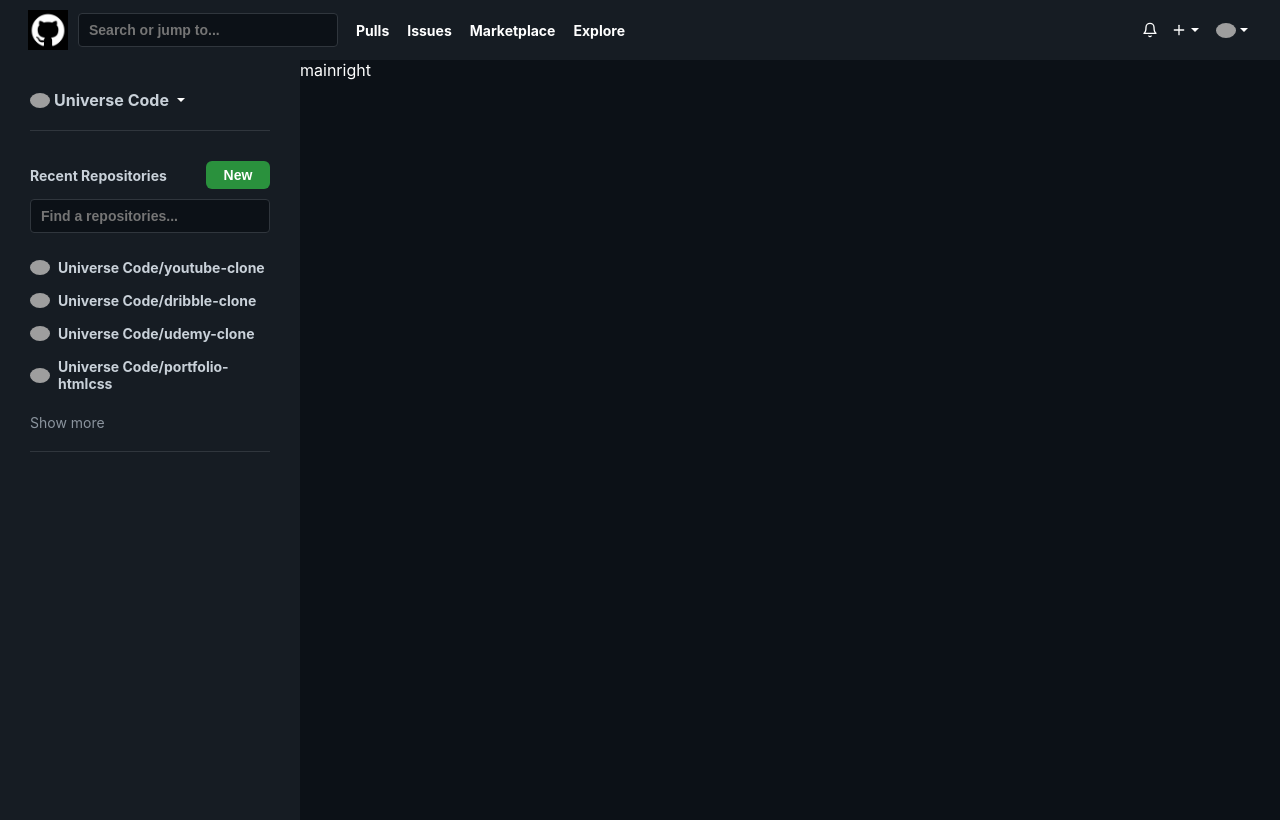
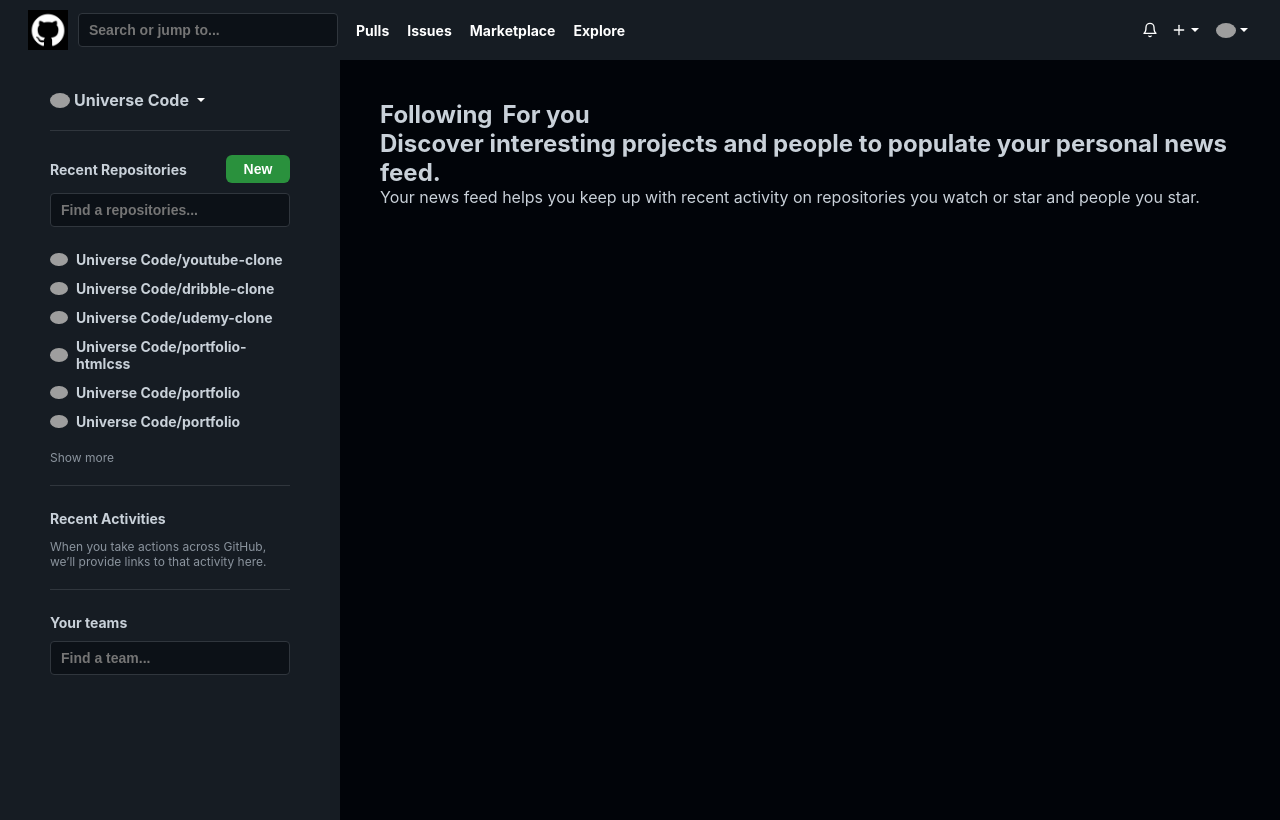
Before and after one commit to Cesare10-dev/github-clone-rt, a React (Create React App) app: page / in a window 1280 px wide. Built offline with nearby package versions, Linux system fonts and the light colour scheme; grey boxes are pictures that could not be loaded.

Commit message:
mainleft done

```diff
--- a/src/components/Main.jsx
+++ b/src/components/Main.jsx
@@ -46,10 +46,49 @@
 
           {/* Line */}
           <div className="line" />
+
+          <div className="recentRepo">
+            <div className="recentRepos">
+              <h2>Recent Activities</h2>
+            </div>
+            <p>
+              When you take actions across GitHub, we’ll provide links to that
+              activity here.
+            </p>
+          </div>
+
+          {/* Line */}
+          <div className="line" />
+
+          <div className="recentRepo">
+            <div className="recentRepos">
+              <h2>Your teams</h2>
+            </div>
+            <input type="text" placeholder="Find a team..." />
+          </div>
         </div>
       </div>
       {/* Right */}
-      <div className="mainRight">mainright</div>
+      <div className="mainRight">
+        <div className="marginRightContainer">
+          <div className="menu">
+            <h2>Following</h2>
+            <h2>For you</h2>
+          </div>
+
+          <div className="box">
+            <h2>
+              Discover interesting projects and people to populate your personal
+              news feed.
+            </h2>
+            <p>
+              Your news feed helps you keep up with recent activity on
+              repositories you <span>watch</span> or <span>star</span> and
+              people you <span>star</span>.
+            </p>
+          </div>
+        </div>
+      </div>
     </main>
   );
 }
--- a/src/lists.json
+++ b/src/lists.json
@@ -14,5 +14,13 @@
   {
     "name": "Universe Code",
     "repo": "portfolio-htmlcss"
+  },
+  {
+    "name": "Universe Code",
+    "repo": "portfolio"
+  },
+  {
+    "name": "Universe Code",
+    "repo": "portfolio"
   }
 ]
--- a/src/styles/_main.scss
+++ b/src/styles/_main.scss
@@ -5,7 +5,7 @@
   display: flex;
 
   .mainLeftContainer {
-    width: 300px;
+    width: 340px;
     background-color: #161c23;
 
     .mainLeft {
@@ -43,7 +43,7 @@
 
       .recentRepo {
         width: 100%;
-        margin: 30px auto 8px;
+        margin: 24px auto 8px;
         .recentRepos {
           display: flex;
           align-items: center;
@@ -55,7 +55,6 @@
           }
 
           button {
-            display: inline-block;
             cursor: pointer;
             width: 64px;
             height: 28px;
@@ -81,6 +80,11 @@
           border: 1px solid #30363d;
           border-radius: 4px;
         }
+        p {
+          margin: 12px auto;
+          color: #8b949e;
+          font-size: 12px;
+        }
       }
       .mainLeftLists {
         display: flex;
@@ -90,10 +94,10 @@
           gap: 8px;
           justify-content: flex-start;
           align-items: center;
-          margin: 8px 0;
+          margin: 6px 0;
 
           img {
-            width: 20px;
+            width: 18px;
             object-fit: contain;
             border-radius: 50%;
           }
@@ -106,7 +110,7 @@
         a {
           text-decoration: none;
           color: #8b949e;
-          font-size: 14px;
+          font-size: 12px;
           margin: 14px 0 20px;
         }
       }
@@ -115,5 +119,16 @@
 
   .mainRight {
     flex: 1;
+    background-color: #010409;
+    color: #c9d1d9;
+
+    .marginRightContainer {
+      padding: 40px;
+
+      .menu {
+        display: flex;
+        gap: 10px;
+      }
+    }
   }
 }
--- a/src/styles/_navbar.scss
+++ b/src/styles/_navbar.scss
@@ -27,6 +27,11 @@
       font-weight: bold;
       border: 1px solid #30363d;
       border-radius: 4px;
+    }
+
+    input:focus {
+      width: 400px;
+      transition: width ease-out 0.3s;
     }
   }
 
```
